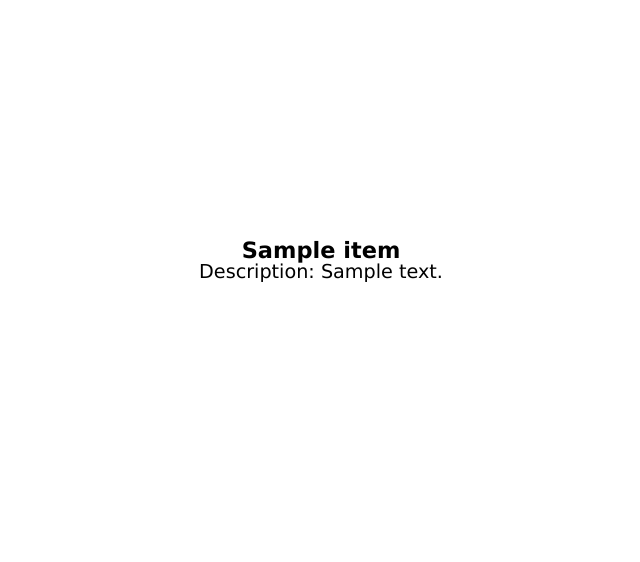
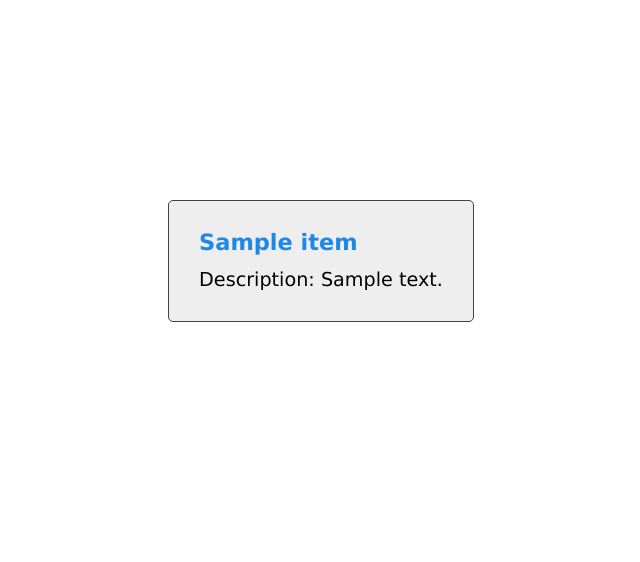
Before and after one commit to najens/item_catalog, a Flask app: page /catalog/1/1 in a window 1280 px wide. Shown: the part 139-701 px from the top of the page, without its empty margins (319-959 px from the left). Run offline with Flask 2, Linux system fonts and the light colour scheme; tables that the repository leaves empty hold one stand-in row (values such as "Sample post").

Commit message:
docs: Modify styling on item page

```diff
--- a/static/css/app.css
+++ b/static/css/app.css
@@ -235,6 +235,19 @@ section h3 {
     font-size: 1.5rem;
 }
 
+.item-info {
+    text-align: left;
+    background: #EEEEEE;
+    border: 1px solid #424242;
+    border-radius: 5px;
+    padding: 30px;
+}
+
+.item-info h3 {
+    color: #1E88E5;
+    margin-bottom: 15px;
+}
+
 /*** Intro ***/
 
 section:nth-of-type(1) {
```
